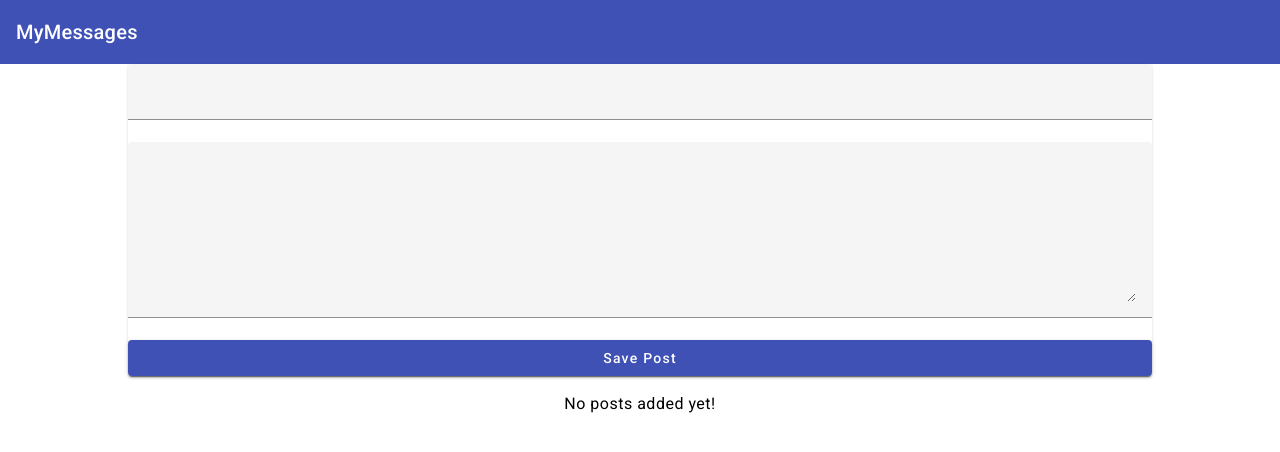
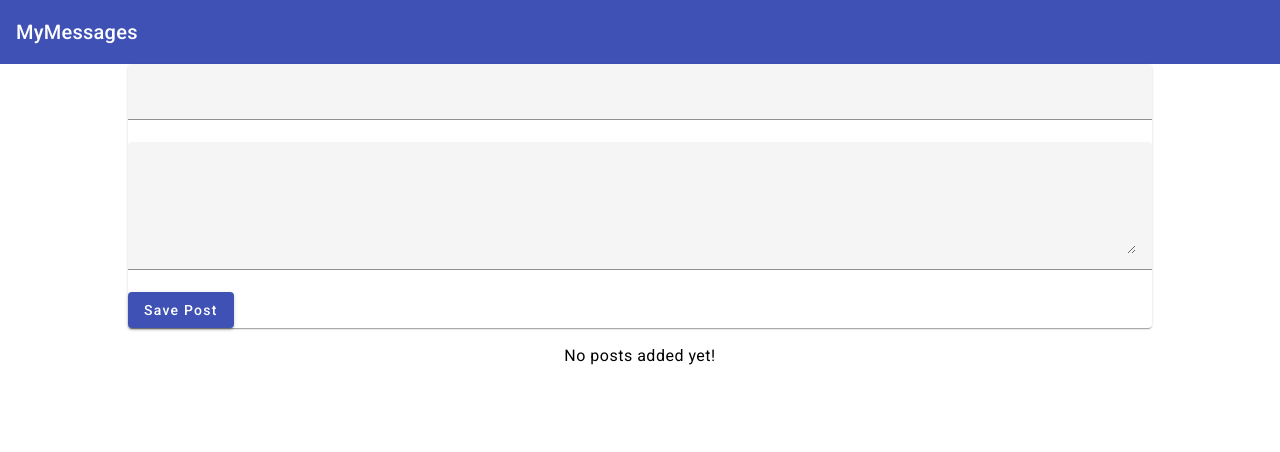
Before and after one commit to dlith/mean-course, an Angular app: page / in a window 1280 px wide. Shown: the top 452 px of the page. Built offline with nearby package versions, Linux system fonts and the light colour scheme.

Commit message:
Adding Forms

```diff
--- a/src/app/posts/post-create/post-create.component.html
+++ b/src/app/posts/post-create/post-create.component.html
@@ -1,12 +1,16 @@
 <mat-card>
+  <form (submit)="onAddPost(postForm)" #postForm="ngForm">
     <mat-form-field>
-    <input matInput type="text" [(ngModel)]="enteredTitle">
+      <input matInput type="text" ngModel name="title" required minlength="3" #title="ngModel">
+      <mat-error *ngIf="title.invalid">Please enter a post title</mat-error>
     </mat-form-field>
     <mat-form-field>
-    <textarea matInput rows="6" [(ngModel)]="enteredContent"></textarea>
+      <textarea matInput rows="4" ngModel name="content" required #content="ngModel"></textarea>
+      <mat-error *ngIf="content.invalid">Please enter a post content</mat-error>
     </mat-form-field>
     <button
       mat-raised-button
       color="primary"
-    (click)="onAddPost()">Save Post</button>
+      type="submit">Save Post</button>
+  </form>
 </mat-card>
--- a/src/app/posts/post-create/post-create.component.ts
+++ b/src/app/posts/post-create/post-create.component.ts
@@ -1,5 +1,6 @@
 import { Component, EventEmitter, Output } from '@angular/core';
 import { Post } from '../post.model';
+import { NgForm } from '@angular/forms';
 
 @Component({
   selector: 'app-post-create',
@@ -11,10 +12,13 @@
   enteredContent = '';
   @Output() postCreated = new EventEmitter();
 
-  onAddPost() {
+  onAddPost(form: NgForm) {
+    if(form.invalid) {
+      return;
+    }
     const post: Post = {
-      title: this.enteredTitle,
-      content: this.enteredContent
+      title: form.value.title,
+      content: form.value.content
     };
     this.postCreated.emit(post);
   }
```
Lines whose indentation alone changed are shown as unchanged.
